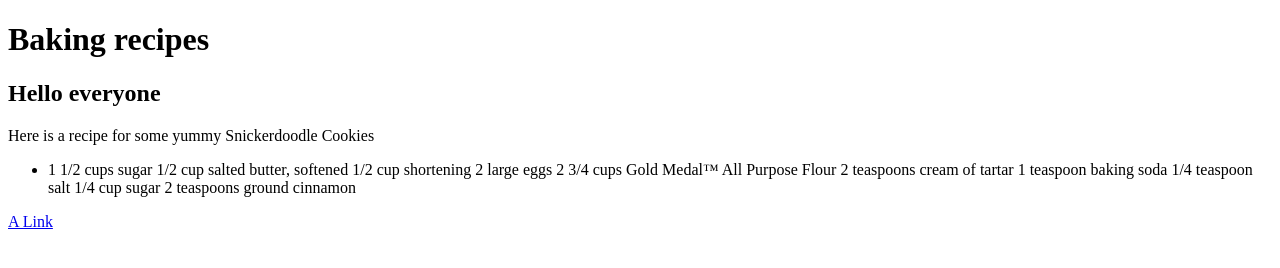
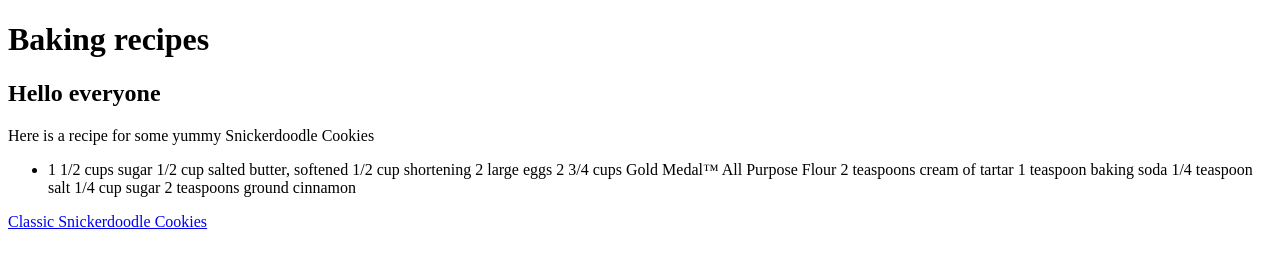
Before and after one commit to JetPowerOP/Isbet, a plain HTML site: page index.html in a window 1280 px wide. Drawn offline with Linux system fonts and the light colour scheme.

Commit message:
update to index.html
-Made changes to <a href="https://example.com">A link</a>

```diff
--- a/index.html
+++ b/index.html
@@ -21,7 +21,7 @@
     2 teaspoons ground cinnamon
   </li>
 </ul>
-<a href="https://www.bettycrocker.com/recipes/classic-snickerdoodle-cookies/7ffc92a9-d847-4869-9ecb-99de3b751b14">A Link</a>
+<a href="https://www.bettycrocker.com/recipes/classic-snickerdoodle-cookies/7ffc92a9-d847-4869-9ecb-99de3b751b14">Classic Snickerdoodle Cookies</a>
 <img src=""
 </body>
 </html>
```
